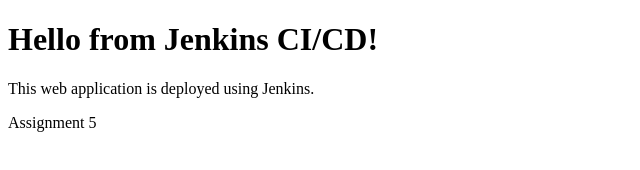
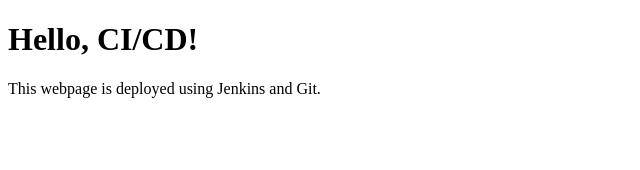
Before and after one commit to Siddhi1105/assignment_devops5, a plain HTML site: page index.html in a window 1280 px wide. Shown: the whole page, without its empty margins (0-640 px from the left). Drawn offline with Linux system fonts and the light colour scheme.

Commit message:
Initial commit

```diff
--- a/index.html
+++ b/index.html
@@ -1,13 +1,11 @@
+
 <!DOCTYPE html>
 <html>
 <head>
-    <title>Jenkins CI/CD Practical</title>
+    <title>My CI/CD Project</title>
 </head>
 <body>
-
-    <h1>Hello from Jenkins CI/CD!</h1>
-    <p>This web application is deployed using Jenkins.</p>
-    <p>Assignment 5</p>
-
+    <h1>Hello, CI/CD!</h1>
+    <p>This webpage is deployed using Jenkins and Git.</p>
 </body>
 </html>
```
